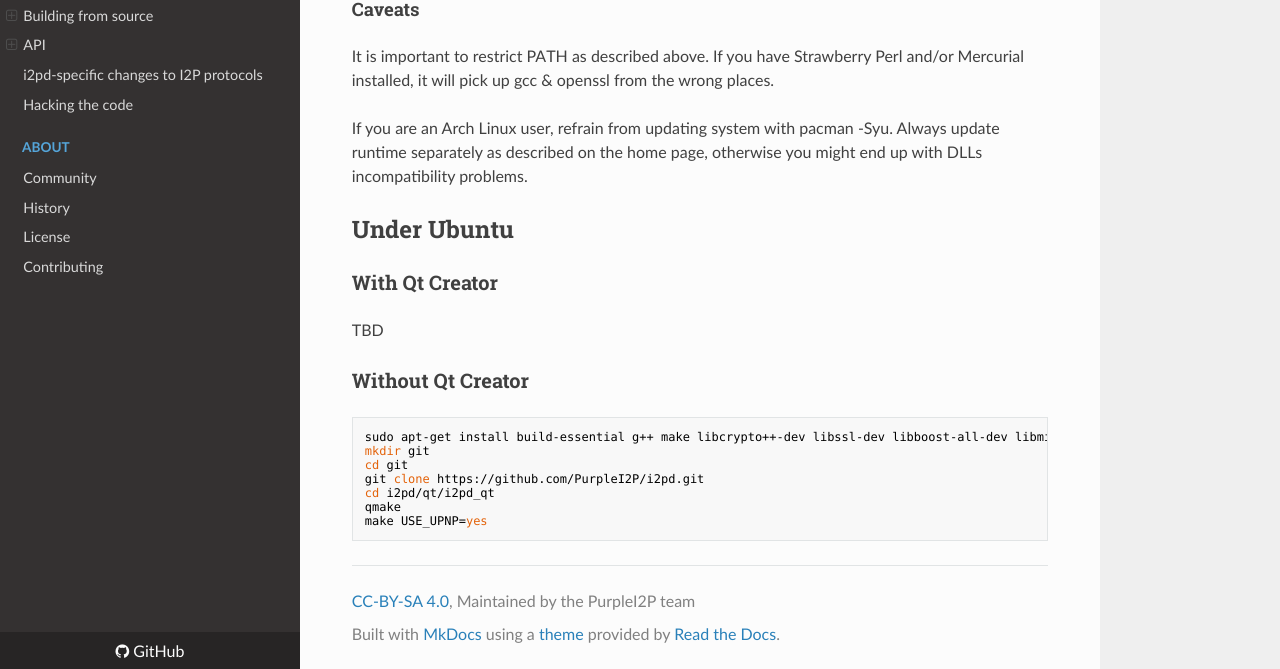
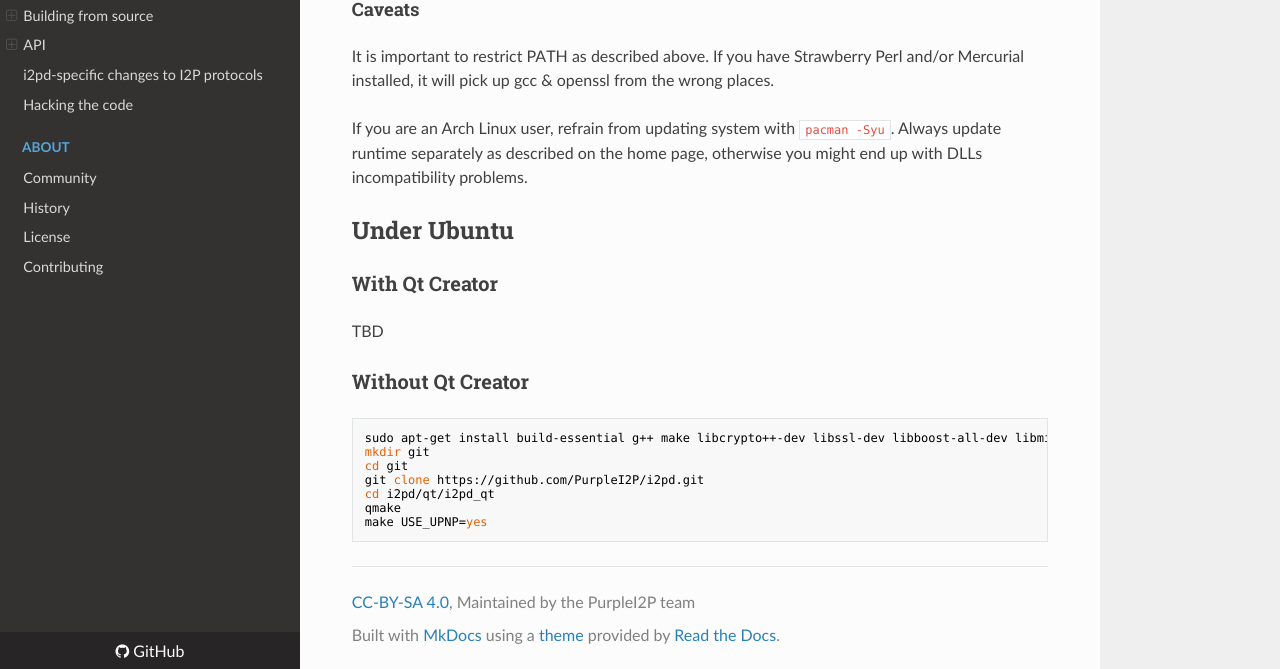
Before and after one commit to PurpleI2P/i2pd_docs_en, an MkDocs documentation site: the page built from docs/devs/building/qt-desktop-gui.md, in a window 1280 px wide and 1311 px high. Shown: the part 639-1308 px from the top of the window. Built offline with MkDocs 1.6.1, drawn with Linux system fonts in a browser that asks for light colours; nearby versions of some CDN libraries; old or Windows-style settings are respelled for this version of MkDocs.

```diff
--- a/docs/devs/building/qt-desktop-gui.md
+++ b/docs/devs/building/qt-desktop-gui.md
@@ -30,7 +30,7 @@ make USE_UPNP=yes
 
 It is important to restrict PATH as described above. If you have Strawberry Perl and/or Mercurial installed, it will pick up gcc & openssl from the wrong places.
 
-If you are an Arch Linux user, refrain from updating system with pacman -Syu. Always update runtime separately as described on the home page, otherwise you might end up with DLLs incompatibility problems.
+If you are an Arch Linux user, refrain from updating system with `pacman -Syu`. Always update runtime separately as described on the home page, otherwise you might end up with DLLs incompatibility problems.
 
 ## Under Ubuntu
 
```
